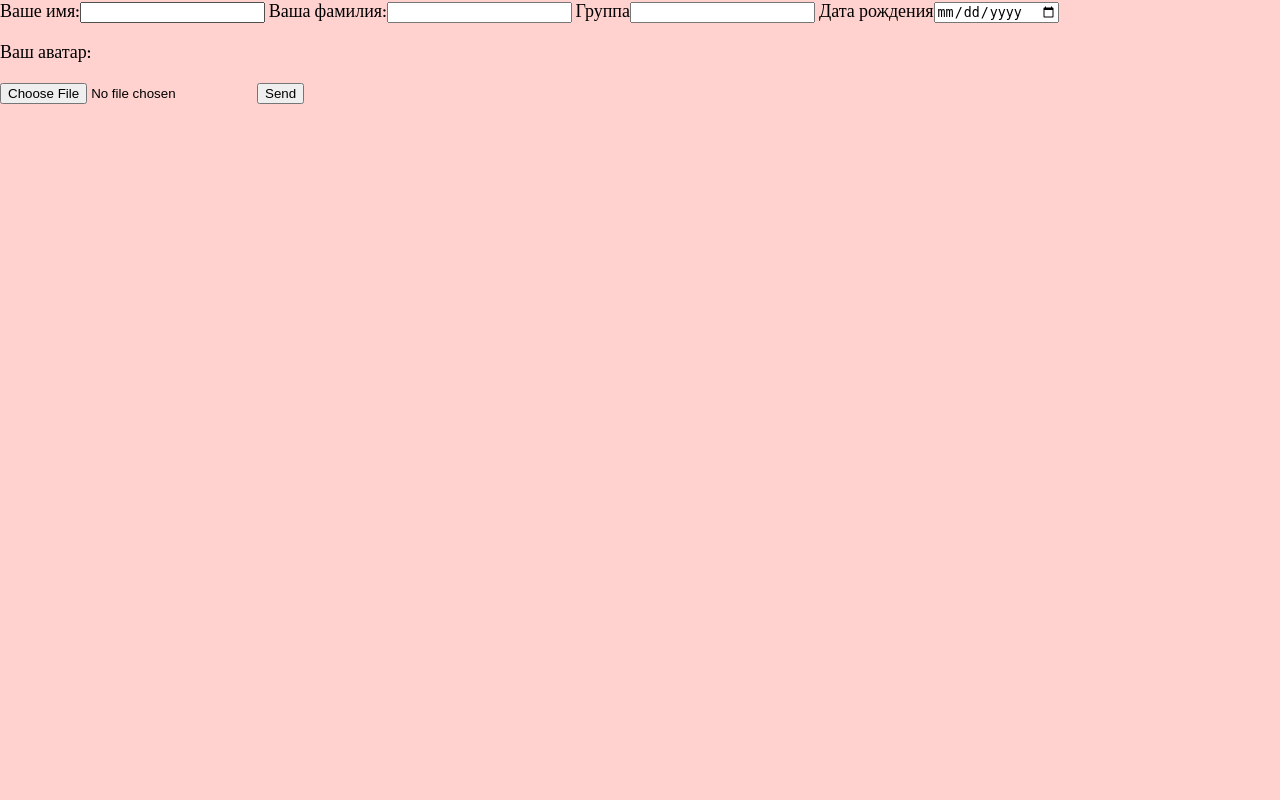
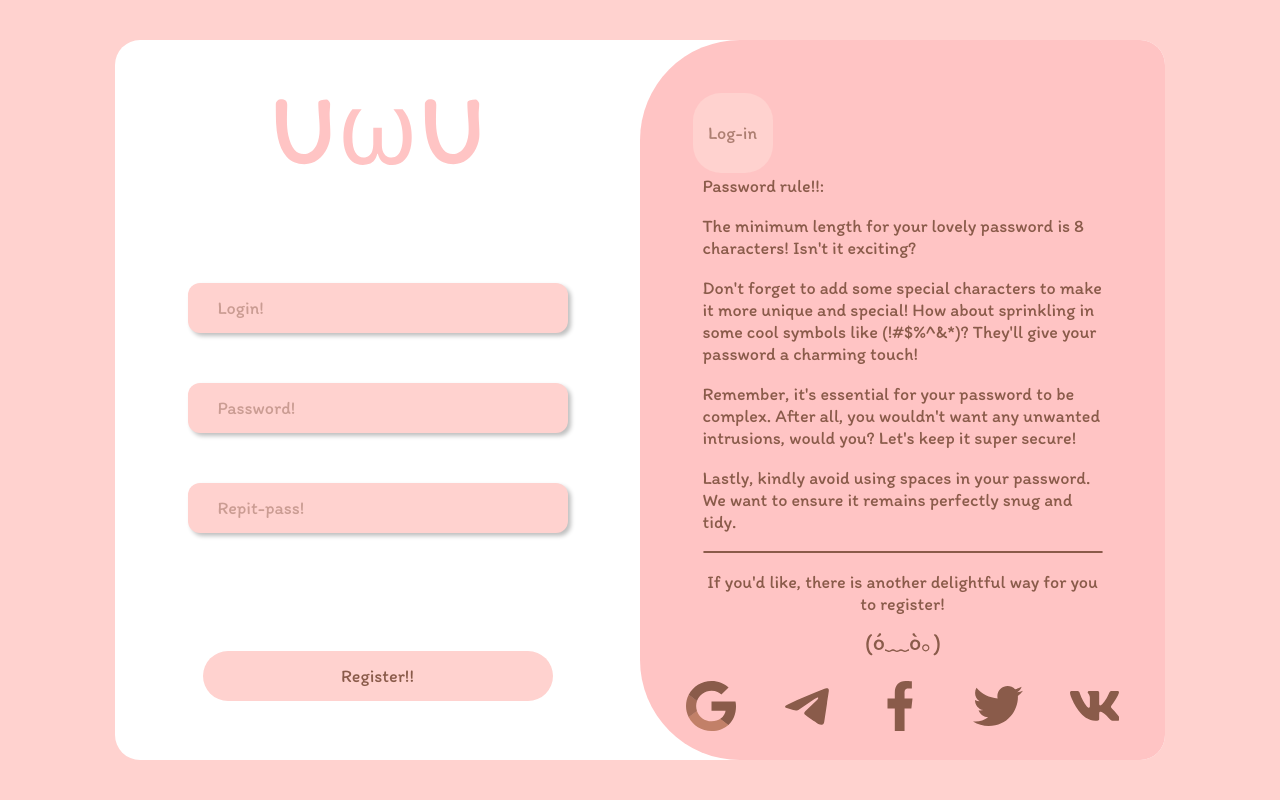
Before and after one commit to bou1der/MyPhP, a PHP site: page /index.html in a window 1280 px wide. Run offline with PHP 8.4, Linux system fonts and the light colour scheme.

Commit message:
full verst

```diff
--- a/index.html
+++ b/index.html
@@ -2,23 +2,69 @@
 <html lang="en">
 <head>
     <meta charset="UTF-8">
+    <meta http-equiv="X-UA-Compatible" content="IE=edge">
     <meta name="viewport" content="width=device-width, initial-scale=1.0">
-    <title>Document</title>
     <link rel="stylesheet" href="main.css">
-
+    <title>Cute Form</title>
 </head>
 <body>
-    <form class="form" action="/PhP/reg.php" method="post" enctype = "multipart/form-data" >
+    <article class="block1">
+        <div class="mainCard">
+            <div class="inCard">
+                <aside class="register">
+                    <div class="inRegister">
+                        <img src="/resource/item/UωU.svg" alt="">
+                        <form action="/Php/reg.php" method="post">
+                            <input type="text" placeholder="Login!" name="login">
+                            <input type="password" placeholder="Password!" name="password">
+                            <input type="password" placeholder="Repit-pass!" name="repitPass">
+                        </form>
+                        <form action="/Php/reg.php" method="post">
+                            <button type="submit" name="send">Register!!</button>
+                        </form>
+                    </div>
+                </aside>
+                <aside class="login">
+                    <div class="inLogin">
+                        <img src="/resource/item/_ω_.svg" alt="">
+                        <form action="/PhP/login.php">
+                            <input type="text" placeholder="Login!" name="login">
+                            <input type="password" placeholder="Password!" name="password">
+                            <input type="text" style="opacity: 0; cursor:default;">
+                        </form>
+                        <form action="login.php" method="post">
+                            <button type="submit" name="Log">Log-in!!</button>
+                        </form>
+                    </div>
+                </aside>
+                <div class="plate">
+                    <div class="inPlate">
+                        <div class="Log"><button>Log-in</button></div>
+                        <div>
+                            <p>Password rule!!:</p>
+                            <p>The minimum length for your lovely password is 8 characters! Isn't it exciting?</p>
+                            <p>Don't forget to add some special characters to make it more unique and special! How about sprinkling in some cool symbols like (!#$%^&*)? They'll give your password a charming touch!</p>
+                            <p>Remember, it's essential for your password to be complex. After all, you wouldn't want any unwanted intrusions, would you? Let's keep it super secure!</p>
+                            <p>Lastly, kindly avoid using spaces in your password. We want to ensure it remains perfectly snug and tidy.</p>
+                            <div class="separator"></div>
+                            <div class="anotherLog">
+                                <p>If you'd like, there is another delightful way for you to register!</p>
+                                <img src="/resource/item/(ó﹏ò｡).svg" alt="">
+                            </div>
+                        </div>
+                        <div class="links">
+                            <a href="#"><img src="/resource/item/google.svg" alt=""></a>
+                            <a href="#"><img src="/resource/item/telegram.svg" alt=""></a>
+                            <a href="#"><img src="/resource/item/facebook.svg" alt=""></a>
+                            <a href="#"><img src="/resource/item/twitter.svg" alt=""></a>
+                            <a href="#"><img src="/resource/item/Vk.svg" alt=""></a>
+                        </div>
+                    </div>
+                </div>
+            </div>
+        </div>
+    </article>
 
-        <label>Ваше имя:<input type="text" name="name"></label>
-        <label>Ваша фамилия:<input type="text" name="surname"></label>
-        <label>Группа<input type="text" name="group"></label>
-        <label>Дата рождения<input type="date" name="birthday"></label>
-        <p>Ваш аватар:</p><input type="file" value = "Send file" name = "Sendfile">
-        <input type="submit" value="Send" name="Send">
-
-    </form>
-
-    <script src='main.js'></script>
+<script src="main.js"></script>
 </body>
 </html>
--- a/main.css
+++ b/main.css
@@ -38,6 +38,7 @@ body
     height: 100%;
     display: flex;
     flex-flow: row nowrap;
+    position: relative;
 }
 .inCard aside
 {
@@ -113,3 +114,89 @@ body
     font-family: Itim;
     color: rgb(138, 91, 74);
 }
+
+.plate
+{
+    position: absolute;
+    height: 100%;
+    max-height: 850px;
+    width: 50%;
+    max-width: 525px;
+    right: 0px;
+    transition: right 0.5s ease-in-out, left 0.5s ease-in-out;
+    background-color: #FFC4C4;
+    border-radius: 25px;
+    border-radius: 100px 25px 25px 100px ;
+
+
+}
+.inPlate
+{
+    height: 100%;
+    width: 100%;
+    display: grid;
+    justify-items: center;
+}
+.inPlate button
+{
+    color: rgb(138, 91, 74, 70%);
+    background-color: #FFD2CF;
+    width: 100%;
+    height: 100%;
+    max-width: 80px;
+    max-height: 80px;
+    min-height: 40px;
+    min-width: 40px;
+
+    padding: 0px;
+    border: none;
+    border-radius: 28px;
+    font-family: Itim;
+    font-size: 18px;
+
+    margin-top: 10%;
+    margin-left: 10%;
+
+    transition: border 0.1s ease-out;
+}
+.inPlate button:hover
+{
+    border: 3px #8A5B4A solid;
+}
+.inPlate button:active
+{
+    background-color: rgb(255, 210, 207, 45%);
+}
+.inPlate p
+{
+    font-size: 18px;
+    font-family: Itim;
+    color: #8A5B4A;
+    max-width: 400px;
+}
+.links
+{
+    display: flex;
+    flex-flow: row wrap;
+    justify-content: space-evenly;
+    min-width: 100%;
+}
+.Log
+{
+width: 100%;
+}
+.separator
+{
+    border: 1px #8A5B4A solid;
+    border-radius: 100px;
+}
+.anotherLog
+{
+    display: flex;
+    flex-flow: column wrap;
+    align-items: center;
+}
+.anotherLog p
+{
+    text-align: center;
+}
--- a/main.js
+++ b/main.js
@@ -0,0 +1,9 @@
+
+let i;
+document.querySelector('.Log > button').addEventListener('click', function(){
+    const swipePanel = document.querySelector('.plate');
+
+    i++
+    swipePanel.style.right = (525) + 'px' ;
+
+});
```
Also changed, not shown: index.php (+13 -35 lines), resource/item/(ó﹏ò｡).svg (added), resource/item/Vk.svg (added), resource/item/facebook.svg (added), resource/item/google.svg (added), resource/item/telegram.svg (added), resource/item/twitter.svg (added).
